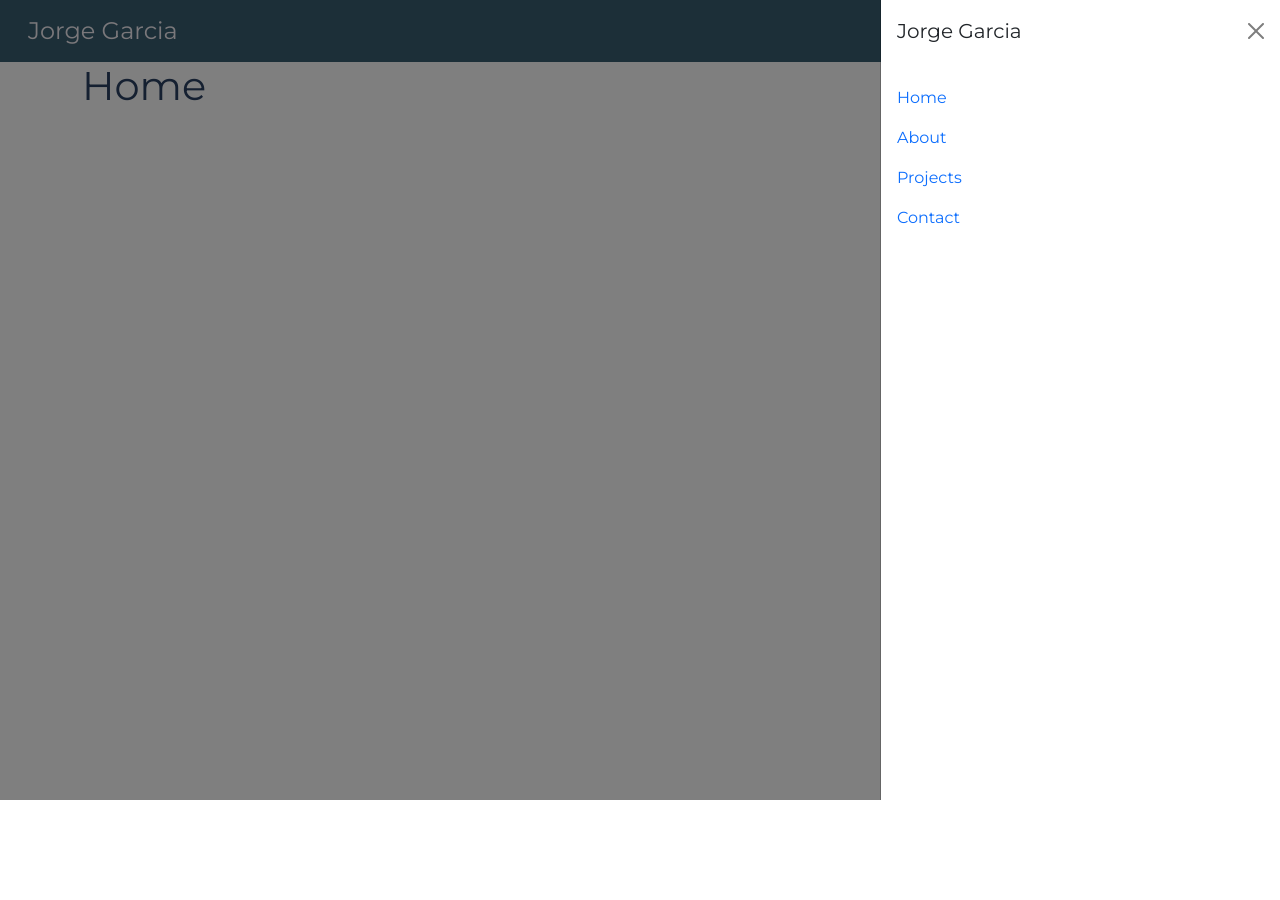
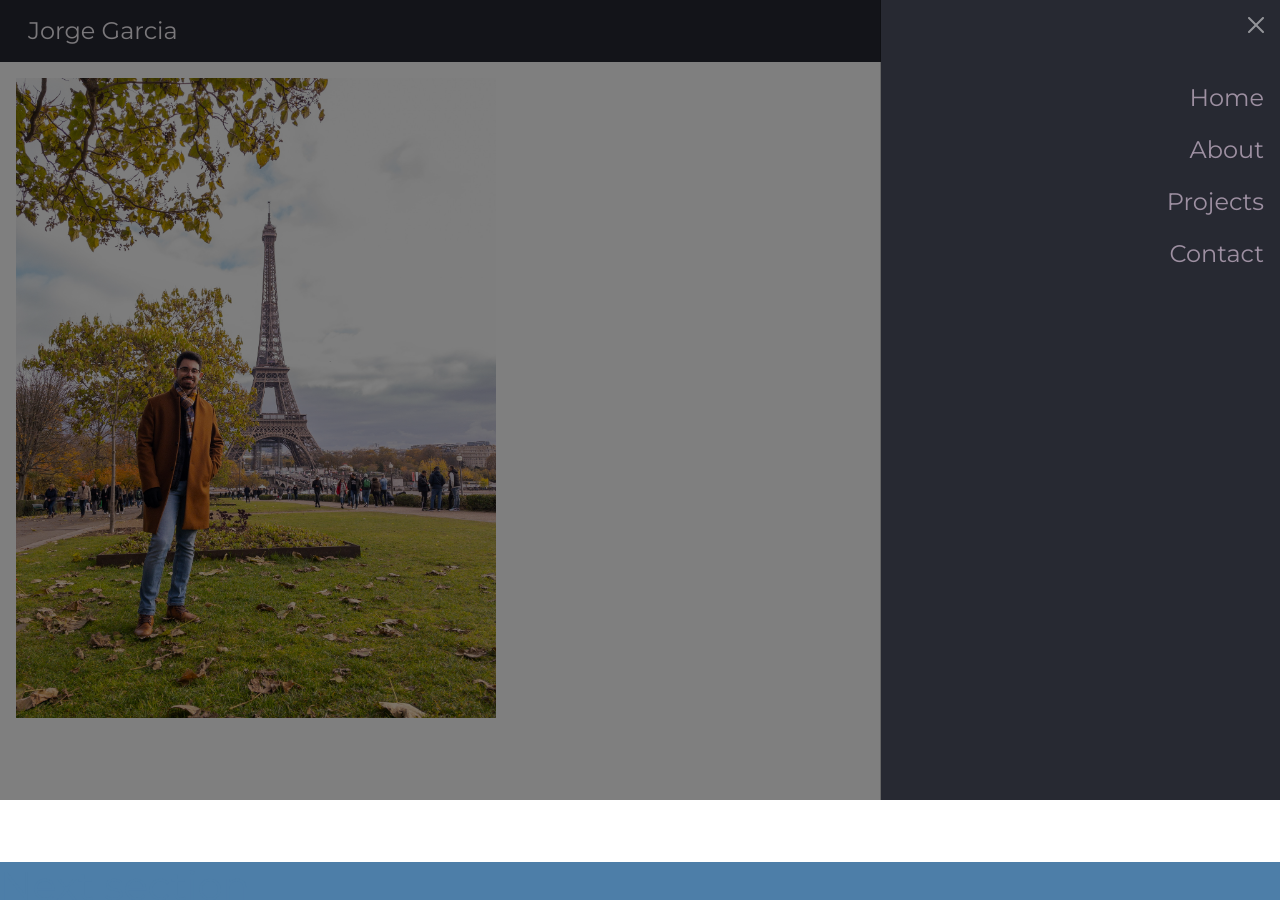
Before and after one commit to jgarcia525/personal-website, a React (Create React App) app: page / in a window 1280 px wide. Both pictures are taken after a click on the button 1224 px from the left and 31 px from the top of the page. Shown: the top 900 px of the page. Before the commit the page ends 800 px from the top, so only its background shows below. Built offline with nearby package versions, Linux system fonts and the light colour scheme.

Commit message:
update theme, more navbar changes, started working on home page

```diff
--- a/src/App.css
+++ b/src/App.css
@@ -1,23 +1,57 @@
-/* Color palette
+/* Color palette */
+:root {
+  --raisin-black: #272932;
+  --steel-blue: #4d7ea8;
+  --grey-web: #828489;
+  --heliotrope-gray: #9e90a2;
+  --light-steel-blue: #b6c2d9;
+}
 
-Indigo Dye: #2b4162
-Blue Sapphire: #385f71
-Magnolia: #f5f0f6
-Burlywood: #d7b377
-French Bistre: #8f754f
+.section {
+  background-color: #4d7ea8;
+  height: 100vh;
+}
 
-
-*/
+/* Sitewide theme */
 body {
   font-family: 'Montserrat', sans-serif;
 }
 
 h1 {
-  color: #2b4162;
+  color: var(--steel-blue);
+}
+
+/* Navbar */
+.offcanvas {
+  max-width: 80vw;
+  background-color: var(--raisin-black);
+}
+
+.offcanvas-header {
+  display: block;
+  text-align: right;
+}
+
+.btn-close:active {
+  border-color: var(--steel-blue);
+}
+
+.offcanvas-body {
+  align-items: right;
+}
+
+.nav-link {
+  color: var(--heliotrope-gray);
+  text-align: right;
+  font-size: 1.5rem;
+}
+
+.nav-link:hover {
+  color: var(--steel-blue);
 }
 
 #navbar {
-  background-color: #385f71;
+  background-color: var(--raisin-black);
 }
 
 #navbar-brand {
@@ -25,6 +59,26 @@ h1 {
   color: #f5f0f6;
 }
 
-.offcanvas {
-  max-width: 80vw;
+/* Home page */
+.hero {
+  width: 100vw;
+  height: 100vh;
+  padding: 1rem;
 }
+
+.hero-image-container {
+  position: relative;
+}
+
+.hero-image-backdrop {
+  display: inline;
+  height: 80vh;
+  width: 1000px;
+  background-color: var(--grey-web);
+}
+
+.hero-image {
+  height: 80vh;
+  width: auto;
+  position: absolute;
+}
--- a/src/App.js
+++ b/src/App.js
@@ -40,12 +40,13 @@ function App() {
           >
             <Offcanvas.Header
               closeButton={true}
+              closeVariant={'white'}
               closeLabel={'close button'}
               onHide={toggleShowOffCanvas}
             >
-              <Offcanvas.Title id='offcanvasNavbarLabel'>
+              {/* <Offcanvas.Title id='offcanvasNavbarLabel'>
                 Jorge Garcia
-              </Offcanvas.Title>
+              </Offcanvas.Title> */}
             </Offcanvas.Header>
             <Offcanvas.Body id='off-canvas-body'>
               <Nav className='me-auto'>
--- a/src/Pages/Home.js
+++ b/src/Pages/Home.js
@@ -1,12 +1,18 @@
 import React from 'react';
-import { Container } from 'react-bootstrap';
+import { Container, Row, Col } from 'react-bootstrap';
+import parisImage from '../Images/paris.jpg';
 
 const Home = () => {
   return (
     <main>
-      <Container>
-        <h1>Home</h1>
-      </Container>
+      <section className='hero'>
+        <div className='hero-image-container'>
+          <img className='hero-image' src={parisImage} alt='' />
+        </div>
+      </section>
+      <section className='section'>
+        <h1>Next section</h1>
+      </section>
     </main>
   );
 };
```
